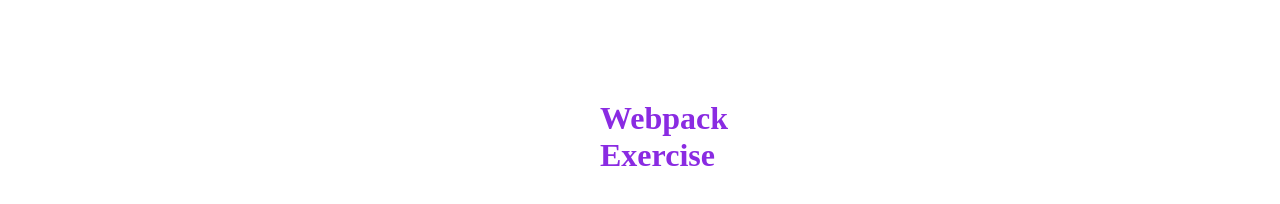
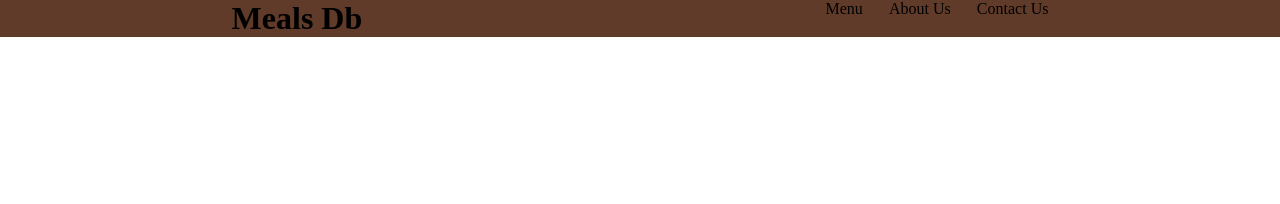
Before and after one commit to tasnimchy96/Restaurant-System, a website built with webpack: page src/index.html in a window 1280 px wide. Built offline with nearby package versions, Linux system fonts and the light colour scheme.

Commit message:
header-section

```diff
--- a/src/index.html
+++ b/src/index.html
@@ -4,9 +4,22 @@
     <meta charset="UTF-8" />
     <meta http-equiv="X-UA-Compatible" content="IE=edge" />
     <meta name="viewport" content="width=device-width, initial-scale=1.0" />
-    <title>WebPack-Linters-Configurations</title>
+    <title>Meals DB</title>
   </head>
   <body>
-    <h1>Webpack Exercise</h1>
+    <header>
+      <div id="logo-section">
+       <h1>Meals Db</h1>
+      </div>
+    <div class="nav-section">
+      <nav>
+        <ul class="nav-bar">
+          <a><li class="nav-items">Menu</li></a>
+          <a><li class="nav-items">About Us</li></a>
+          <a><li class="nav-items">Contact Us</li></a>
+        </ul>
+      </nav>
+    </div>
+    </header>
   </body>
 </html>
--- a/src/style.css
+++ b/src/style.css
@@ -4,11 +4,20 @@
   margin: 0;
 }
 
-h1 {
-  color: blueviolet;
-  margin: 100px  600px;
+header {
+  display: flex;
+  flex-direction: row;
+  justify-content: space-around;
+  background-color: #603B2A;
 }
 
-h1:hover {
-  color: black;
+.nav-bar {
+  display: flex;
+  flex-direction: row;
+  justify-content: space-between;
+  list-style: none;
 }
+
+.nav-section {
+  min-width: 223px;
+}
--- a/webpack.config.js
+++ b/webpack.config.js
@@ -22,6 +22,10 @@
         test: /\.css$/i,
         use: ['style-loader', 'css-loader'],
       },
+      {
+        test: /\.(png|svg|jpg|jpeg|gif)$/i,
+        type: 'asset/resource',
+      },
     ],
   },
 };
```
Also changed, not shown: dist/index.html, src/logo-small.png (added), 1 other file.
